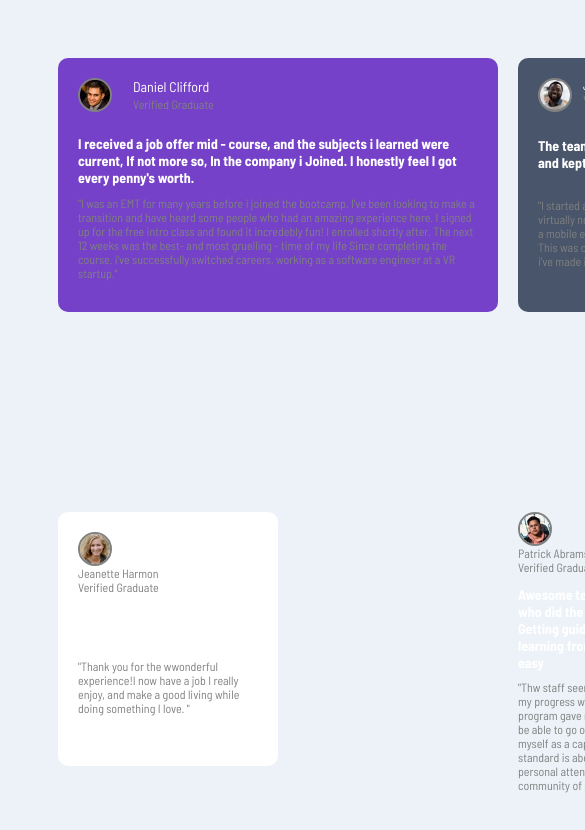
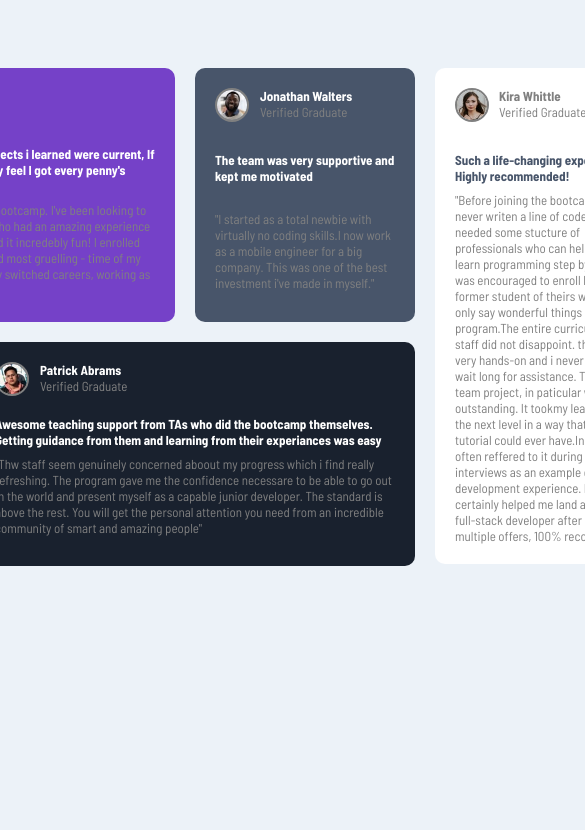
Before and after one commit to akannkereuwem1/Testimonial-grid-selection, a plain HTML site: page index.html in a window 390 px wide. Shown: the top 830 px of the page, 585 px wide, since content can reach past the window. Drawn offline with Linux system fonts and the light colour scheme.

Commit message:
second-commit
I completed the project and learnt about CSS responsiveness(media queries)

```diff
--- a/index.html
+++ b/index.html
@@ -6,6 +6,7 @@
   <meta name="viewport" content="width=device-width, initial-scale=1.0">
   <title>Testimonial grid selction</title>
   <link rel="stylesheet" href="style.css">
+  <link rel="stylesheet" media="screen and (min-width: 480px)" href = "media.css">
 </head>
 
 <body>
@@ -14,11 +15,14 @@
       <div class="daniel-testimonial-general">
         <div class="daniel-alignment">
           <img src="imagefolder/image-daniel.jpg">
-          <p class="daniel-name"> Daniel Clifford <br><span class="graduate-status">Verified Graduate</span></p>
+          <p class="daniel-name"><span class="daniel">Daniel Clifford </span> <br><span class="graduate-status">Verified Graduate</span></p>
         </div>
         <h1>
+          <div class="daniel-head">
             I received a job offer mid - course, and the subjects i learned were current, If not more
             so, In the company i Joined. I honestly feel I got every penny's worth.
+
+          </div>
         </h1>
         <p class="daniel-writeup">
           "I was an EMT for many years before i joined the bootcamp. I've been looking to make a transition and have
@@ -32,7 +36,7 @@
       </div>
       <div class="Jonathan-Testimoinal-general">
         <div class="Jonathan-alignment"><img src="imagefolder/image-jonathan.jpg">
-          <p><span class="Jonathan-name">Jonathan Walters</span><br>Verified Graduate</p>
+          <p><span class="Jonathan-name"><span class="jona">Jonathan Walters</span></span><br>Verified Graduate</p>
         </div>
         <div class="jonathan-overveiw-text">
           <h1>The team was very supportive and kept me motivated</h1>
@@ -46,12 +50,12 @@
         <div class="kira-alignment">
           <img src="imagefolder/image-kira.jpg">
           <div class="kira-name">
-            <p>Kira Whittle <br><span>Verified Graduate<span></p>
+            <p><span class="kira1">Kira Whittle</span> <br><span>Verified Graduate<span></p>
           </div>
 
         </div>
         <div class="kira-general-text">
-          <h1 class="kira-text-head">Such a life-changing experience. Highly recommended</h1>
+          <h1 class="kira-text-head">Such a life-changing experience. Highly recommended!</h1>
           <p class="kira-main-writeup"> "Before joining the bootcamp, I've never writen a line of code. I needed some
             stucture of professionals
             who
@@ -66,31 +70,38 @@
             full-stack developer after receiving multiple offers, 100% recommend!"</p>
         </div>
       </div>
-
+      <div class="j-and-p">
         <div class="Jeanette-Testimonial-general">
           <div class="Jeanette-alignment">
             <img src="imagefolder/image-jeanette.jpg">
-        <p class="Jeanette-name"> Jeanette Harmon <br><span class="graduate-status"> Verified Graduate</span></p>
+            <p class="Jeanette-name"><span class="jean">Jeanette Harmon</span> <br><span class="graduate-status"> Verified Graduate</span></p>
 
           </div>
           <div class="Jeanette-general-text">
-        <h1 class="Jeanette-text-writeup"> An overall wonderful and rewarding experience</h1>
-        <p class="Jeanette-main-writeup">"Thank you for the wwonderful experience!I now have a job I really enjoy, and
+            <h1><span class="jean-heading">An overall wonderful and rewarding experience</span> </h1>
+            <p class="Jeanette-main-writeup">"Thank you for the wwonderful experience!I now have a job I really enjoy,
+              and
               make a good living while doing
               something I love. "</p>
           </div>
         </div>
         <div class="Patrick-Testimonial-general">
+          <div class="patrick-alignmet">
             <img src="imagefolder/image-patrick.jpg">
-      <p>Patrick Abrams<br><span> Verified Graduate</span></p>
+            <p><span class="patrick-name">Patrick Abrams</span><br><span> Verified Graduate</span></p>
+          </div>
           <h1>Awesome teaching support from TAs who did the bootcamp themselves. Getting guidance from them and learning
             from their experiances was easy</h1>
+
           <p>
-        "Thw staff seem genuinely concerned aboout my progress which i find really refreshing. The program gave me the
+            "Thw staff seem genuinely concerned aboout my progress which i find really refreshing. The program gave me
+            the
             confidence necessare to be able to go out in the world and present myself as a capable junior developer. The
-        standard is above the rest. You will get the personal attention you need from an incredible community of smart
+            standard is above the rest. You will get the personal attention you need from an incredible community of
+            smart
             and amazing people"
           </p>
+        </div>
       </div>
     </div>
   </div>
--- /dev/null
+++ b/media.css
@@ -0,0 +1,31 @@
+@media screen and (min-width: 480px)  and (max-width: 600px) {
+  .general-container{
+    padding: 0px;
+    margin: 20px;
+  }
+  .first-alignment{
+    display: block;
+  }
+  .daniel-writeup, .daniel-head, .jonathan-overveiw-text, .kira-general-text{
+    width: 220px;
+
+  }
+  .daniel-testimonial-general, .Jonathan-Testimoinal-general, .kira-Testimonial-general, .Jeanette-Testimonial-general, .Patrick-Testimonial-general{
+    display: flex;
+    width: 230px;
+    height: 270px;
+    margin-bottom: 20px;
+  }
+  .Jonathan-Testimoinal-general, .kira-Testimonial-general, .Jeanette-Testimonial-general, .Patrick-Testimonial-general{
+    height: auto;
+  }
+  .Jeanette-Testimonial-general{
+    margin-left: 0px;
+  }
+  .j-and-p{
+    display: block;
+  }
+  .Patrick-Testimonial-general{
+    margin-left: 0px;
+  }
+}
--- a/style.css
+++ b/style.css
@@ -1,4 +1,5 @@
 @import url('https://fonts.googleapis.com/css2?family=Barlow+Semi+Condensed:ital,wght@0,100;0,200;0,300;0,400;0,500;0,600;0,700;0,800;0,900;1,100;1,200;1,300;1,400;1,500;1,600;1,700;1,800;1,900&display=swap');
+
 
 body{
   background-color: hsl(210, 46%, 95%);
@@ -6,19 +7,30 @@ body{
 .first-alignment{
   display: grid;
   grid:
-    'header header header '
-    'footer footer';
-  grid-template-columns: 1fr 1fr 20px;
-  column-gap: 20px;
-
+    'grid1 grid2 grid3'
+    'grid4 grid4 grid3'
+    ;
+  padding: 10px;
+  gap: 20px;
+  justify-items: center;
+}
+.j-and-p{
+  display: flex;
+  flex-direction: row;
+  grid-area: grid4;
 }
 .general-container{
   font-family: 'Barlow semi condensed', sans-serif;
   padding: 50px;
   display: flex;
+  align-items: center;
+  justify-content: center;
 
 }
-
+.daniel-head{
+  margin-top: 15px;
+  margin-bottom: 0px;
+}
 .daniel-testimonial-general{
   background-color:  hsl(263, 55%, 52%);
   display: flex;
@@ -29,7 +41,7 @@ body{
   width: 400px;
   padding-top: 20px;
   padding-right: 20px;
-  grid-area:;
+  grid-area: grid1;
 }
 
 img{
@@ -45,14 +57,16 @@ img{
 }
 .daniel-name{
   color:  hsl(0, 0%, 100%);
-  font-size: 14px;
+  font-size: 12px;
   margin-top: 0;
-  margin-left: 10px;
+  margin-left: 8px;
+  margin-bottom: 0px;
+  margin-left: 0px;
 }
 .graduate-status,
 p{
   color:  hsl(0, 0%, 50%);
-  font-size: 12px;
+  font-size: 13px;
   margin-top: 0px;
 }
 
@@ -63,9 +77,16 @@ p{
 .kira-name{
   margin-left: 10px;
 }
+.kira1, .daniel, .jona, .jean, .patrick-name{
+  font-weight: 700;
+}
+.kira-main-writeup{
+  line-height: 16px;
+}
 h1{
-  font-size: 14px;
+  font-size: 13px;
   color: hsl(0, 0%, 100%);
+  text-align: left;
 }
 .daniel-writeup{
   margin-top: 0px;
@@ -83,6 +104,7 @@ h1{
   padding-top: 20px;
   padding-right: 20px;
   background-color: hsl(217, 19%, 35%);
+  grid-area: grid2;
 }
 .jonathan-main-writeup{
   margin-bottom: 0px;
@@ -93,13 +115,13 @@ h1{
   margin-top: 10px;
   vertical-align: text-top;
 }
-.daniel-alignment, .Jonathan-alignment{
+.daniel-alignment, .Jonathan-alignment, .patrick-alignmet, .Jeanette-alignment{
   display: grid;
   grid-template-columns: 20px 1fr;
   column-gap: 25px;
   vertical-align: top;
 }
-.Jonathan-name{
+.Jonathan-name, .patrick-name{
   color: hsl(0, 0%, 100%);
 }
 .kira-Testimonial-general{
@@ -107,13 +129,14 @@ h1{
   flex-direction: column;
   padding: 20px 34px 34px 20px;
   border-radius: 10px;
-  height: 400px;
+  height: 442px;
   width: 180px;
   padding-top: 20px;
   padding-right: 20px;
+  grid-area: grid3;
   background-color:  hsl(0, 0%, 100%);
 }
-.kira-text-head{
+.kira-text-head, .jean-heading{
   color:  hsl(217, 19%, 35%);
 }
 .Jeanette-Testimonial-general{
@@ -121,9 +144,27 @@ h1{
   flex-direction: column;
   padding: 20px 34px 34px 20px;
   border-radius: 10px;
-  height: 200px;
+  height: 170px;
   width: 180px;
   padding-top: 20px;
   padding-right: 20px;
   background-color:  hsl(0, 0%, 100%);
+  grid: grid4;
 }
+.Jeanette-main-writeup{
+  margin-top: 25px;
+}
+
+.Patrick-Testimonial-general{
+  background-color: hsl(219, 29%, 14%);
+  display: flex;
+  flex-direction: column;
+  padding: 5px 34px 34px 20px;
+  border-radius: 10px;
+  height: 170px;
+  width: 400px;
+  margin-left: 20px;
+  padding-top: 20px;
+  padding-right: 20px;
+  grid-area: grid5;
+}
```
Lines whose indentation alone changed are shown as unchanged.
